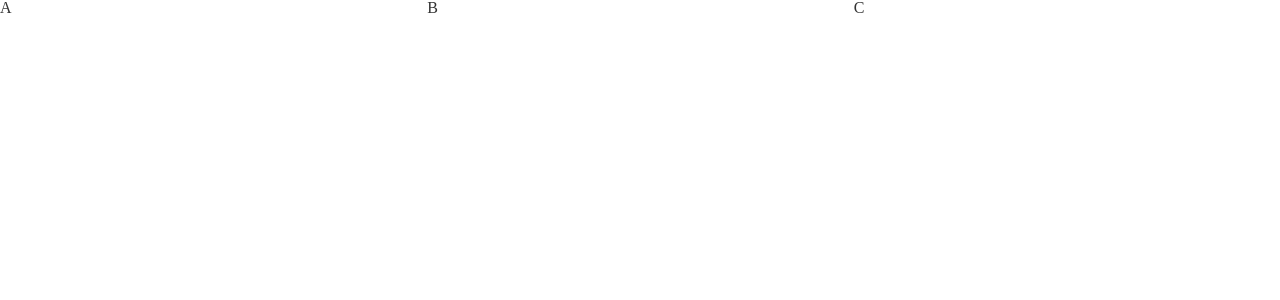
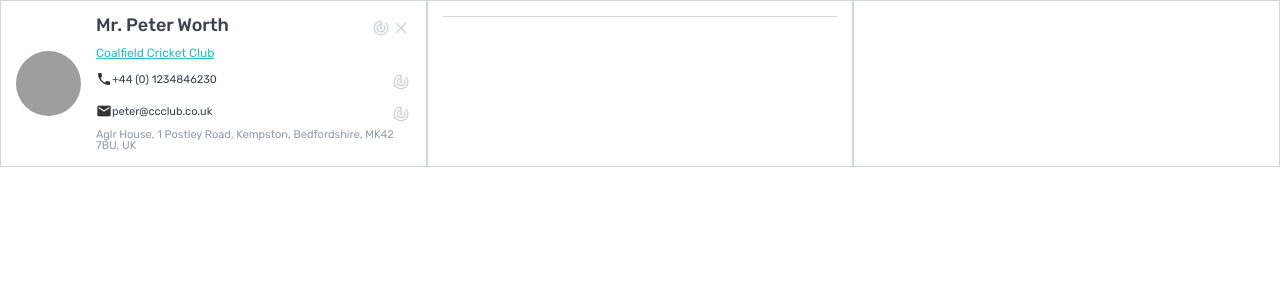
Before and after one commit to 4optimo/corporate_booking, an Angular app in the folder Cb-App/: page / in a window 1280 px wide. Shown: the top 300 px of the page. Built offline with nearby package versions, Linux system fonts and the light colour scheme; grey boxes are pictures that could not be loaded.

Commit message:
Testing push - Dinesh

```diff
--- a/Cb-App/src/app/app.component.html
+++ b/Cb-App/src/app/app.component.html
@@ -18,8 +18,8 @@
   <!--</li>-->
 <!--</ul>-->
 
-<app-card>
 
-</app-card>
 
-<!--<app-alerts></app-alerts>-->
+<!--<app-card>-->
+<!--</app-card>-->
+<app-booking-summary></app-booking-summary>
--- a/Cb-App/src/app/app.module.ts
+++ b/Cb-App/src/app/app.module.ts
@@ -5,13 +5,15 @@ import { NgModule } from '@angular/core';
 import { AppComponent } from './app.component';
 import { CardComponent } from './card/card.component';
 import { AlertsComponent } from './alerts/alerts.component';
+import { BookingSummaryComponent } from './booking-summary/booking-summary.component';
 
 
 @NgModule({
   declarations: [
     AppComponent,
     CardComponent,
-    AlertsComponent
+    AlertsComponent,
+    BookingSummaryComponent
   ],
   imports: [
     BrowserModule
--- /dev/null
+++ b/Cb-App/src/app/booking-summary/booking-summary.component.html
@@ -0,0 +1,55 @@
+<div class="booking-summary">
+  <div class="flex-row">
+    <div class="col">
+      <div class="profile">
+        <div class="profile__image">
+          <img src="http://www.newsshare.in/wp-content/uploads/2017/04/Miniclip-8-Ball-Pool-Avatar-15.png" height="65"
+               width="65" class="img-circle" alt="profile_image">
+          <!--<i class="material-icons">person</i>-->
+          <!--<div class="img-caption">Add Client</div>-->
+        </div>
+        <div class="profile__details">
+          <div class="field name-field">
+            <span class="font-style-01">Mr. Peter Worth</span>
+            <div class="field-options">
+              <button class="btn btn-icon"><i class="material-icons medium">track_changes</i></button>
+              <button class="btn btn-icon"><i class="material-icons medium">close</i></button>
+            </div>
+          </div>
+          <div class="field venue-field"><a class="link __default">Coalfield Cricket Club</a></div>
+          <div class="field telephone-field clearfix">
+            <i class="material-icons small">phone</i>
+            <span class="font-style-02">+44 (0) 1234846230</span>
+            <div class="field-options">
+              <button class="btn btn-icon"><i class="material-icons medium">track_changes</i></button>
+            </div>
+          </div>
+          <div class="field email-field">
+            <i class="material-icons small">email</i>
+            <span class="font-style-02">peter@ccclub.co.uk</span>
+            <div class="field-options">
+              <button class="btn btn-icon"><i class="material-icons medium">track_changes</i></button>
+            </div>
+          </div>
+          <div class="field address-field font-style-03">Aglr House, 1 Postley Road, Kempston, Bedfordshire, MK42 7BU,
+            UK
+          </div>
+        </div>
+      </div>
+    </div>
+    <div class="col __colored">
+      <div class="details">
+        <div class="flex-horizontal"></div>
+        <div class="flex-horizontal"></div>
+      </div>
+    </div>
+    <div class="col">
+      <div class="valuation">
+        <div class="flex-horizontal">
+
+        </div>
+        <div class="flex-horizontal"></div>
+      </div>
+    </div>
+  </div>
+</div>
--- /dev/null
+++ b/Cb-App/src/app/booking-summary/booking-summary.component.ts
@@ -0,0 +1,15 @@
+import { Component, OnInit } from '@angular/core';
+
+@Component({
+  selector: 'app-booking-summary',
+  templateUrl: './booking-summary.component.html',
+  styleUrls: ['./booking-summary.component.scss']
+})
+export class BookingSummaryComponent implements OnInit {
+
+  constructor() { }
+
+  ngOnInit() {
+  }
+
+}
--- a/Cb-App/src/index.html
+++ b/Cb-App/src/index.html
@@ -7,17 +7,15 @@
 
   <meta name="viewport" content="width=device-width, initial-scale=1">
   <link rel="icon" type="image/x-icon" href="favicon.ico">
+  <!-- Google Font (Rubik) -->
+  <link href="https://fonts.googleapis.com/css?family=Rubik:300,300i,400,400i,500,500i,700,700i,900,900i" rel="stylesheet">
+  <!-- Material Icon Font -->
+  <link href="https://fonts.googleapis.com/icon?family=Material+Icons"
+        rel="stylesheet">
 </head>
 <body>
-  <app-root></app-root>
-
-
-
-
-
-
-
-
+<app-root></app-root>
+<app-booking-summary></app-booking-summary>
 
 
 </body>
--- a/Cb-App/src/styles/main.scss
+++ b/Cb-App/src/styles/main.scss
@@ -20,3 +20,4 @@ $bootstrap-sass-asset-helper: false;
 @import "./shared/theme/ccs-default-theme/misc";
 
 @import "./shared/theme/ccs-default-theme/alerts";
+@import "./shared/theme/ccs-default-theme/booking-summary";
--- /dev/null
+++ b/Cb-App/src/styles/shared/theme/ccs-default-theme/_booking-summary.scss
@@ -0,0 +1,118 @@
+.booking-summary {
+  &.__unavailable {
+    .flex-row {
+      .col {
+        background-color: #f5766c;
+      }
+    }
+  }
+
+  .details {
+    .flex-horizontal {
+
+      &:first-child {
+        border-bottom: 1px solid #d3d6d9;
+      }
+    }
+  }
+}
+
+.profile {
+  display: flex;
+  flex-direction: row;
+  flex-wrap: nowrap;
+  .profile__image, .profile__details {
+
+  }
+  .profile__image {
+    display: flex;
+    align-items: center;
+    padding-right: 15px;
+  }
+  .profile__details {
+    .field {
+      margin-bottom: 10px;
+
+      .field-options{
+        float: right;
+      }
+
+      &:last-child {
+        margin-bottom: 0;
+      }
+    }
+  }
+}
+
+.flex-row {
+  display: flex;
+  flex-direction: row;
+  flex-wrap: wrap;
+  > .col {
+    flex-grow: 1;
+    flex-basis: 0;
+    padding: 15px;
+    border: 1px solid #d3d6d9;
+    border-collapse: collapse;
+
+    .__colored {
+      background-color: #f5f5f5;
+    }
+  }
+}
+
+.font-style-01 {
+  font-family: 'Rubik', sans-serif;
+  font-size: 18px;
+  font-weight: 500;
+  color: #3a424d;
+}
+
+.font-style-02 {
+  font-family: 'Rubik', sans-serif;
+  font-size: 11px;
+  font-weight: 400;
+  color: #3a424d;
+}
+
+.font-style-03 {
+  font-family: 'Rubik', sans-serif;
+  font-size: 11px;
+  font-weight: 400;
+  color: #909cac;
+}
+
+.link {
+  font-family: 'Rubik', sans-serif;
+  text-decoration: underline;
+  &.__default {
+    color: #27bfc2;
+    font-size: 12px;
+    font-weight: 400;
+  }
+}
+
+i {
+  &.material-icons {
+    vertical-align: middle;
+    transform: rotate(0.03deg);
+    &.small {
+      font-size: 16px;
+    }
+    &.medium {
+      font-size: 18px;
+    }
+  }
+}
+
+.btn {
+  &:active, &:focus, &:visited, &:active:focus {
+    outline: none;
+  }
+  &.btn-icon{
+    background-color: transparent;
+    padding: 0;
+    color: #d3d6d9;
+    align-items: center;
+  }
+}
```
Also changed, not shown: Cb-App/src/app/booking-summary/booking-summary.component.scss (added), 1 other file (tests, documents, lock files or other folders).
